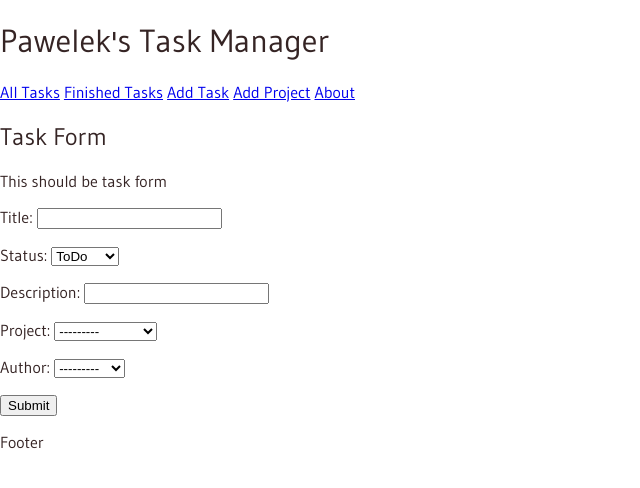
After one commit to Pawel-9215/TaskManager, a Django app: page /create_task/ in a window 1280 px wide. The commit adds this page. Shown: the top 488 px of the page, without its empty margins (0-640 px from the left). Run offline with Django 3.2, Linux system fonts and the light colour scheme; a user stored in the database is signed in; data comes from the database, SQL or seed files in the repository; both versions use the stored data as it was after the commit.

Commit message:
more forms and templates

```diff
--- a/tasktrack/forms.py
+++ b/tasktrack/forms.py
@@ -6,7 +6,7 @@ class ProjectForm(forms.ModelForm):
 
     class Meta():
         model = Project
-        fields = ('title', 'status')
+        fields = ('owner', 'title', 'status')
 
         widgets = {
             'title': forms.TextInput(attrs={'class':'textinputclass'}),
@@ -16,7 +16,7 @@ class TaskForm(forms.ModelForm):
 
     class Meta():
         model = Task
-        fields = {'project', 'title', 'description', 'status'}
+        fields = {'author', 'project', 'title', 'description', 'status'}
 
         widgets = {
                 'title': forms.TextInput(attrs={'class':'textinputclass'}),
--- a/tasktrack/models.py
+++ b/tasktrack/models.py
@@ -6,7 +6,8 @@ from django.utils import timezone
 # Create your models here.
 STATUS = (
     (0, "ToDo"),
-    (1, "Done")
+    (1, "Done"),
+    (2, "Deleted"),
 )
 
 class Project(models.Model):
--- a/tasktrack/templates/base.html
+++ b/tasktrack/templates/base.html
@@ -17,11 +17,12 @@
 </head>
 <body>
     <h1 class="title">Pawelek's Task Manager</h1>
-    <a href="#">All Tasks</a>
-    <a href="#">Projects</a>
-    <a href="#">Finished Tasks</a>
-    <a href="#">Add Task</a>
+    <a href="{% url 'task_list' %}">All Tasks</a>
+    <a href="{% url 'task_done' %}">Finished Tasks</a>
+    <a href="{% url 'create_task' %}">Add Task</a>
     <a href="#">Add Project</a>
+    <a href="{% url 'about' %}">About</a>
+
     {% block content %}
     <!-- content goes here -->
     {% endblock content %}
--- /dev/null
+++ b/tasktrack/templates/task_form.html
@@ -0,0 +1,14 @@
+{% extends "base.html" %}
+{% block content %}
+
+<h2 class = "title">Task Form</h2>
+<p>This should be task form
+    </p>
+
+<form method="POST" action="">
+    {% csrf_token %}
+    {{ form.as_p }}
+    <input type="submit" value="Submit">
+</form>
+
+{% endblock %}
--- a/tasktrack/templates/task_list.html
+++ b/tasktrack/templates/task_list.html
@@ -7,9 +7,12 @@
         <h3 class = "title">{{ task.title }}</h3>
         <p>{{ task.created_on }}</p>
         <p>{{ task.description }}</p>
+        <p>{{ task.author }}</p>
     </div>
 
     <p></p>
+{% empty %}
+<p>List is empty</p>
 
 {% endfor %}
 
--- a/tasktrack/urls.py
+++ b/tasktrack/urls.py
@@ -2,6 +2,8 @@ from . import views
 from django.urls import  path
 
 urlpatterns = [
-    path('task_list/', views.TaskList.as_view(), name='task_list'),
+    path('', views.TaskList.as_view(), name='task_list'),
     path('task_done/', views.TaskListDone.as_view(), name='task_done'),
+    path('about/', views.AboutView.as_view(), name='about'),
+    path('create_task/', views.CreateTaskView.as_view(), name='create_task'),
 ]
--- a/tasktrack/views.py
+++ b/tasktrack/views.py
@@ -3,6 +3,7 @@ from django.views import generic
 from .models import Project, STATUS, Task
 from django.contrib.auth.mixins import LoginRequiredMixin
 from tasktrack.forms import TaskForm, ProjectForm
+from django.urls import reverse_lazy
 
 # Create your views here.
 
@@ -27,6 +28,8 @@ class CreateTaskView(LoginRequiredMixin, generic.CreateView):
 
     form_class = TaskForm
     model = Task
+    success_url = reverse_lazy('task_list')
+    template_name = 'task_form.html'
 
 class CreateProjectView(LoginRequiredMixin, generic.CreateView):
     login_url = '/login/'
```
Also changed, not shown: tasktrack/templates/about.html (added, +15 -0 lines), README.md, db.sqlite3, tasktrack/migrations/0002_auto_20210525_1829.py (added).
